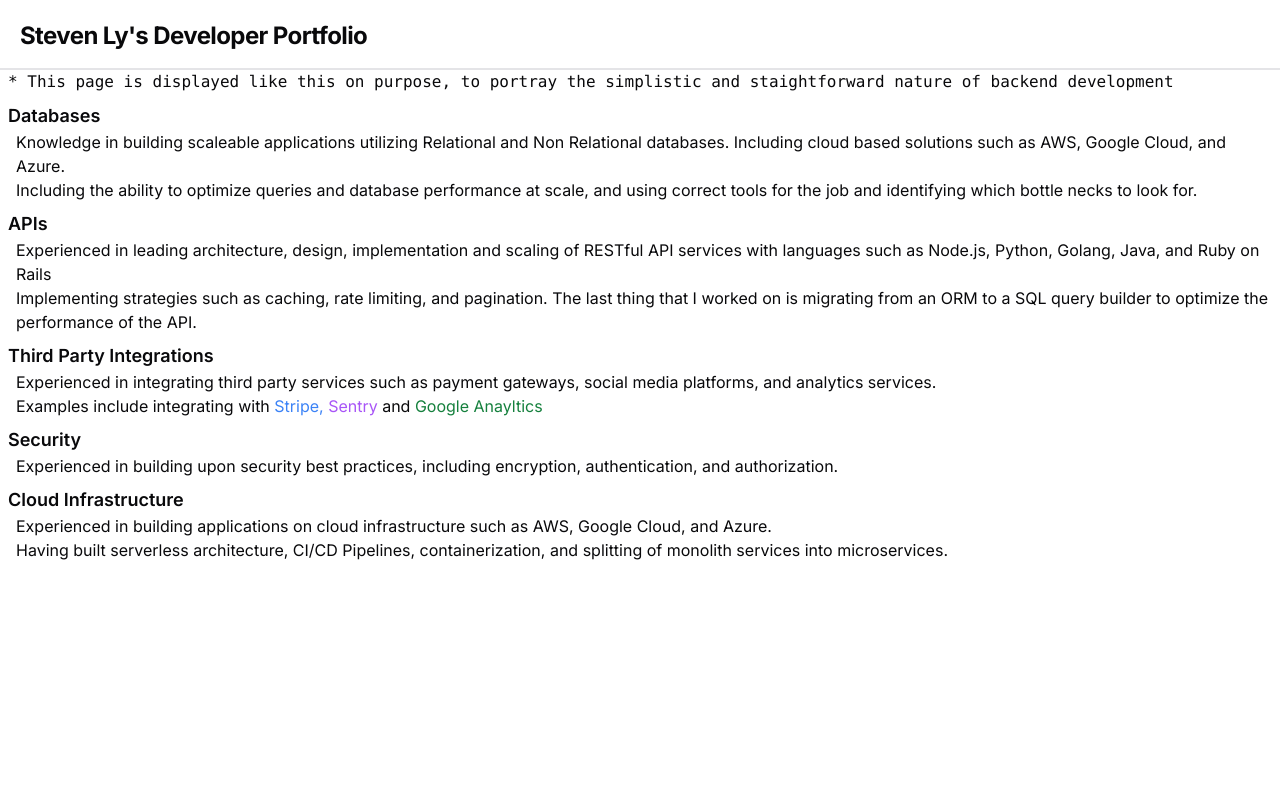
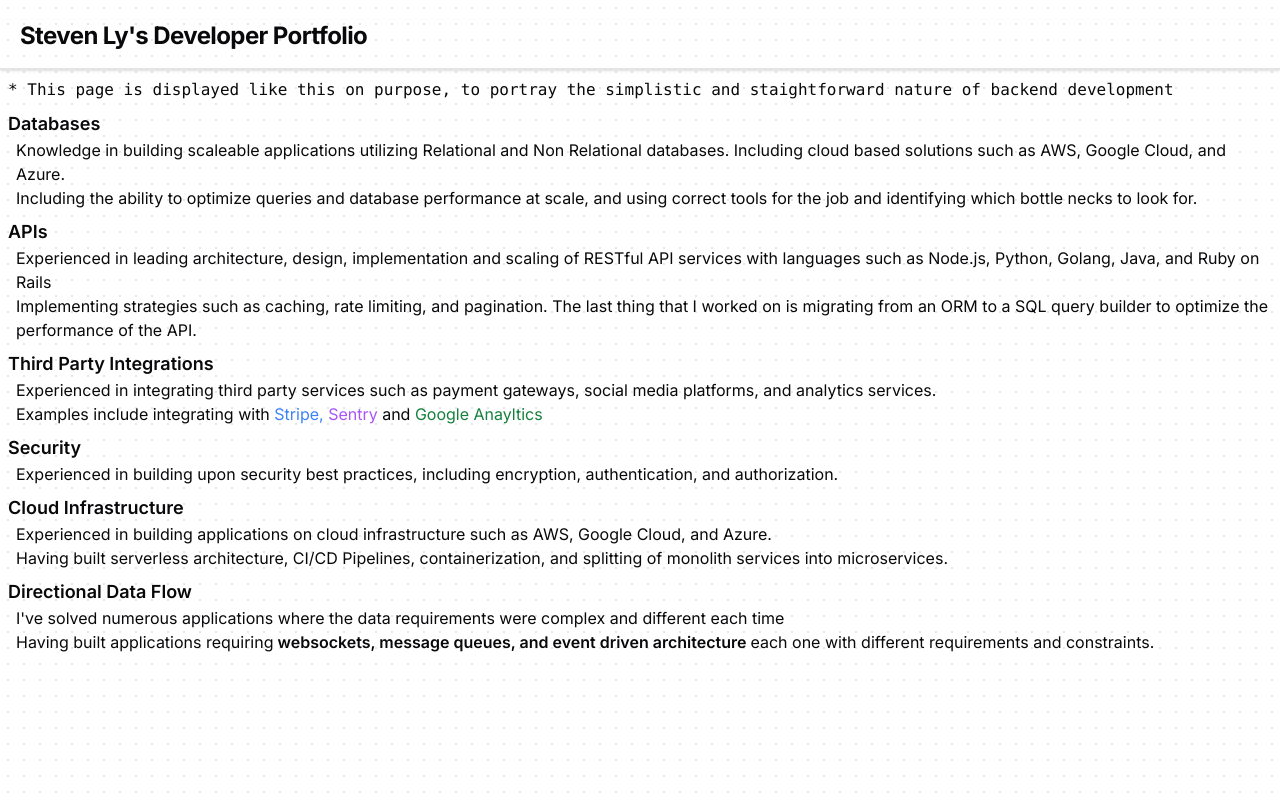
Before and after one commit to oobohP/portfolio, a Next.js app: page /backend in a window 1280 px wide. Built offline with nearby package versions, Linux system fonts and the light colour scheme.

Commit message:
added gradient and styling changes

```diff
--- a/app/backend/page.tsx
+++ b/app/backend/page.tsx
@@ -1,10 +1,10 @@
+import Link from "next/link";
 import { BackendContainer } from "@/components/BackendContainer";
-import Link from "next/link";
 
 const Page = () => {
   return (
     <div className="ml-2 mr-2">
-      <h1 className="font-mono font-light">
+      <h1 className="font-mono font-light mt-2">
         * This page is displayed like this on purpose, to portray the simplistic and staightforward
         nature of backend development
       </h1>
@@ -58,8 +58,20 @@ const Page = () => {
         Having built serverless architecture, CI/CD Pipelines, containerization, and splitting of
         monolith services into microservices.
       </BackendContainer>
+
+      <BackendContainer header="Directional Data Flow">
+        I've solved numerous applications where the data requirements were complex and different
+        each time
+        <br />
+        Having built applications requiring
+        <span className="font-semibold">
+          {" "}
+          websockets, message queues, and event driven architecture{" "}
+        </span>
+        each one with different requirements and constraints.
+      </BackendContainer>
     </div>
-  )
-}
+  );
+};
 
-export default Page
+export default Page;
--- a/app/frontend/page.tsx
+++ b/app/frontend/page.tsx
@@ -1,3 +1,8 @@
+import { FrontendDrawer } from "@/components/FrontendDrawer";
+import { DashboardCard } from "@/components/SampleDashboard/DashboardCard";
+import { SampleDashboard } from "@/components/SampleDashboard/SampleDashboard";
+import { SampleForm } from "@/components/SampleForm/SampleForm";
+import { PortfolioList } from "@/components/PortfolioHero/PortfolioList";
 
 import {
   Dialog,
@@ -15,18 +20,12 @@ import {
   CarouselNext,
   CarouselPrevious,
 } from "@/components/ui/carousel";
-import { FrontendDrawer } from "@/components/FrontendDrawer";
-import { DashboardCard } from "@/components/SampleDashboard/DashboardCard";
-import { SampleDashboard } from "@/components/SampleDashboard/SampleDashboard";
-import { SampleForm } from "@/components/SampleForm/SampleForm";
-import { PortfolioList } from "@/components/PortfolioHero/PortfolioList";
-
 
 const Page = () => {
   return (
     <div>
       <div className="flex h-screen flex-col">
-        <div className="flex-1 bg-gray-100 p-4 dark:bg-gray-800">
+        <div className="flex-1 p-4">
           <div className="container items-start justify-between gap-4 p-4 md:grid md:grid-cols-2 lg:flex lg:gap-6 xl:grid-cols-3">
             <FrontendDrawer
               trigger={
--- a/app/layout.tsx
+++ b/app/layout.tsx
@@ -19,6 +19,7 @@ export default function RootLayout({
     <html lang="en">
       <body className={inter.className}>
         <Header />
+        <div className="absolute inset-0 -z-10 h-full w-full bg-white bg-[radial-gradient(#e5e7eb_1px,transparent_1px)] [background-size:16px_16px]"></div>
         {children}
       </body>
     </html>
--- a/components/Header.tsx
+++ b/components/Header.tsx
@@ -2,7 +2,7 @@ import Link from "next/link";
 
 export const Header = async () => {
   return (
-    <header className="mt-5 flex w-full items-center justify-between border-b-2 px-2 pb-4 sm:px-4">
+    <header className="mt-5 flex w-full items-center justify-between border-b-2 px-2 pb-4 sm:px-4 shadow">
       <Link href="/" className="flex space-x-2">
         <h1 className="ml-1 text-lg font-bold tracking-tight sm:text-2xl hover:opacity-80">Steven Ly's Developer Portfolio</h1>
       </Link>
--- a/components/Hero/Hero.tsx
+++ b/components/Hero/Hero.tsx
@@ -9,7 +9,7 @@ export function Hero() {
           <h1 className="text-2xl font-bold tracking-tight sm:text-3xl md:text-4xl lg:text-5xl xl:text-6xl">
             Steven Ly
           </h1>
-          <h2 className="text-xl tracking-tight sm:text-2xl md:text-3xl">
+          <h2 className="bg-gradient-to-r from-blue-500 via-cyan-300 to-teal-400 bg-clip-text text-xl font-medium tracking-tight text-transparent sm:text-2xl md:text-3xl">
             Full Stack Software Engineer
           </h2>
           <p className="mx-auto text-lg tracking-tighter text-gray-500 dark:text-gray-400 sm:text-xl md:text-2xl">
--- a/components/Hero/Socials.tsx
+++ b/components/Hero/Socials.tsx
@@ -4,7 +4,7 @@ import LinkedinIcon from "../svg/LinkedinIcon";
 
 export function Socials() {
   return (
-    <section className="w-full border-4 px-4 py-6 md:px-6">
+    <section className="w-full px-4 py-4 md:px-4">
       <h2 className="text-4xl font-bold tracking-tight sm:text-5xl">Socials</h2>
       <div className="mt-4 flex justify-center space-x-12">
         <Link target="_blank" href="https://www.linkedin.com/in/sly-dev/">
```
